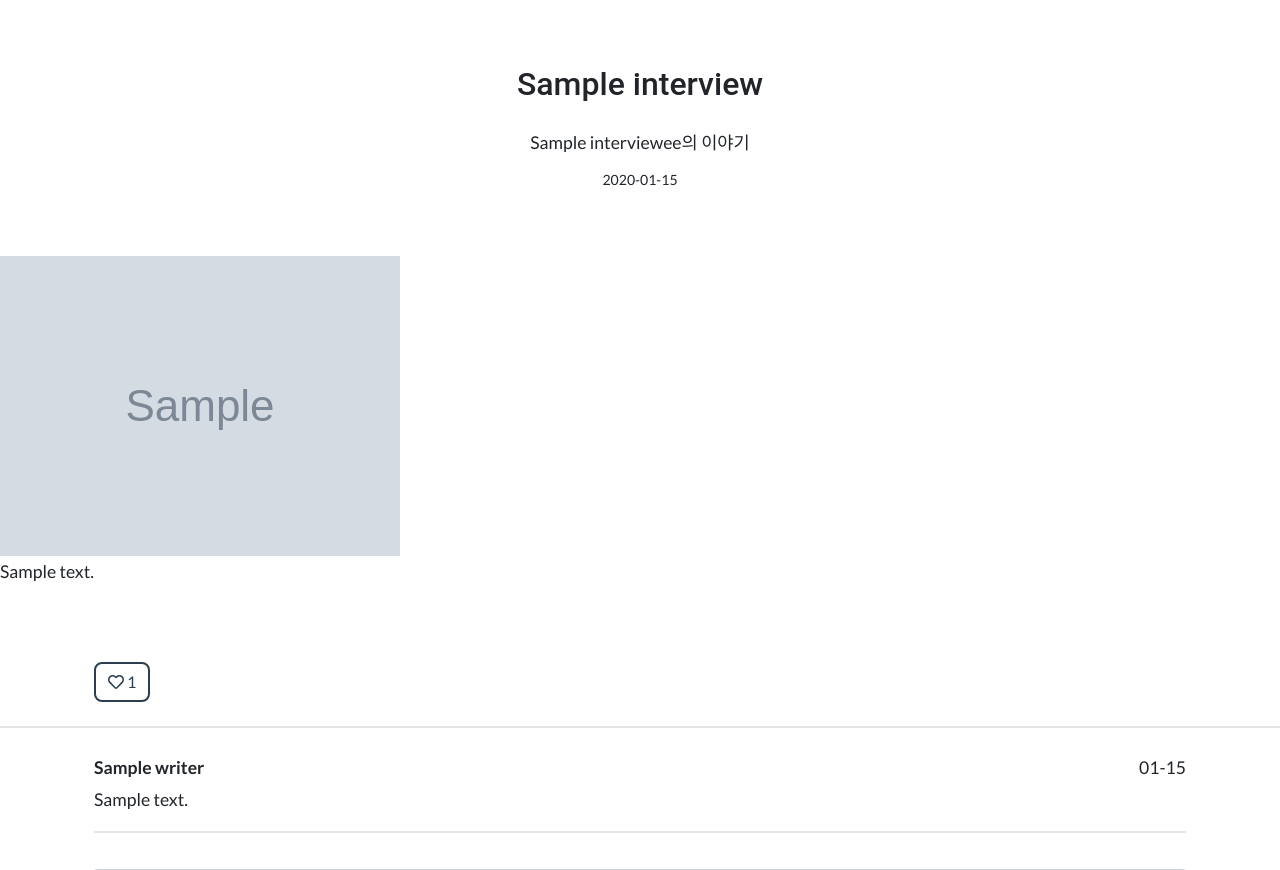
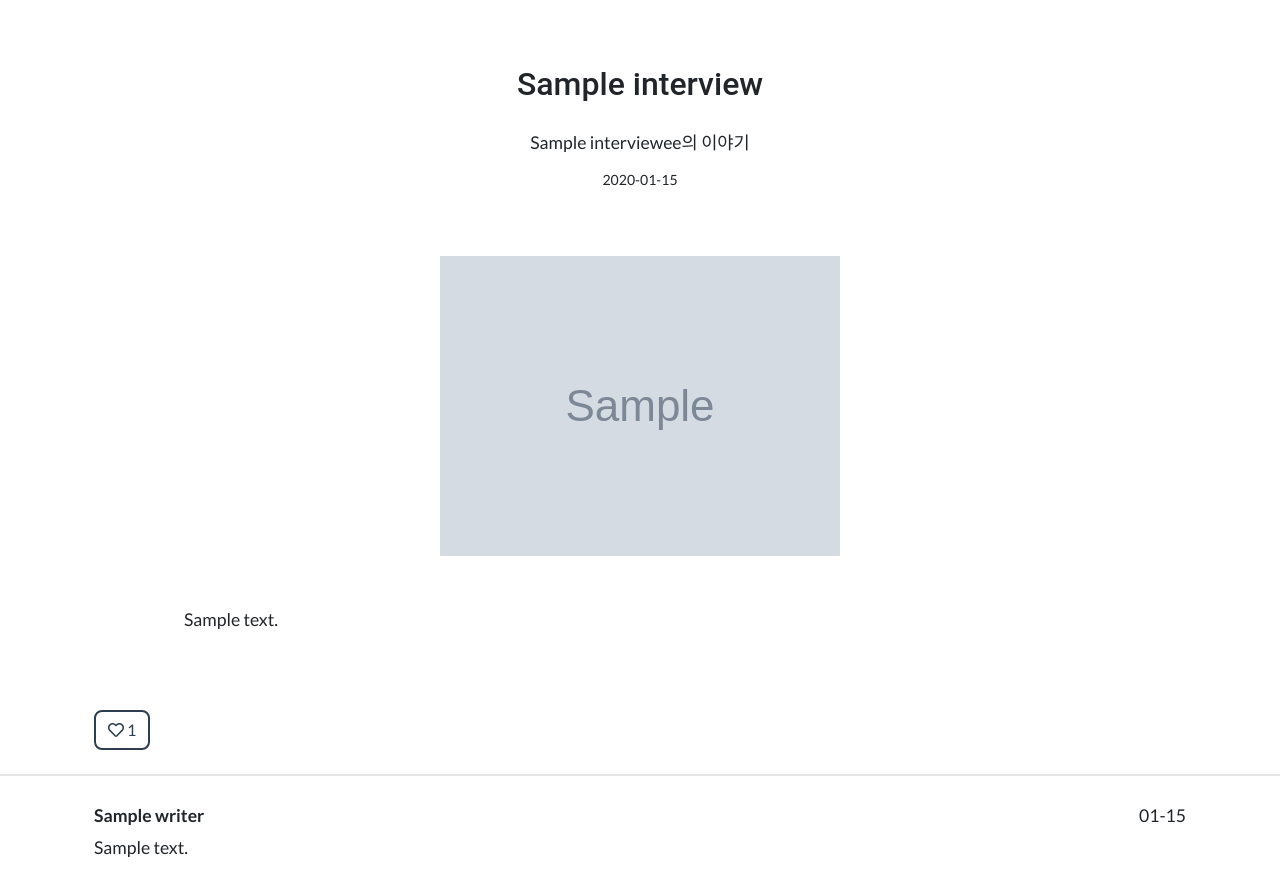
Before and after one commit to humansof42seoul/Humansof42, a Django app: template templates/interview/interview_detail.html in a window 1280 px wide. Shown: the part 73-943 px from the top of the page. Run offline with Django 3.2, Linux system fonts and the light colour scheme; the template is opened without the code that fills it: most values are stand-ins (such as "Sample title", 1, 10 or a date in 2020); grey boxes marked "Sample" are stand-in pictures; some libraries are stand-ins or nearby versions.

Commit message:
[FEAT] update interview detail page

```diff
--- a/templates/interview/interview_detail.html
+++ b/templates/interview/interview_detail.html
@@ -14,24 +14,24 @@
     </header>
 
     <article>
-    <div class="post-page-post">
-        <div class="post-image">
-            {% if image %}
-            <img class="img-fluid" src="{{ image.url }}"/><br>
-            {% endif %}
-        </div>
-        <div class="post-text">
-            {{ interview.content | safe }}
-        </div>
+{#    <div class="post-page-post">#}
+{#        <div class="post-image">#}
+{#            {% if image %}#}
+{#            <img class="img-fluid" src="{{ image.url }}"/><br>#}
+{#            {% endif %}#}
+{#        </div>#}
+{#        <div class="post-text">#}
+{#            {{ interview.content | safe }}#}
+{#        </div>#}
+{#    </div>#}
+    <div class="container mb-5" style="text-align:center;">
+        {% if image %}
+        <img class="img-fluid" src="{{ image.url }}" /><br>
+        {% endif %}
     </div>
-{#    <div class="container mb-5" style="text-align:center;">#}
-{#        {% if image %}#}
-{#        <img class="img-fluid" src="{{ image.url }}" /><br>#}
-{#        {% endif %}#}
-{#    </div>#}
-{#    <div class="container col-lg-8 col-md-10 mx-auto">#}
-{#        {{ interview.content | safe }}#}
-{#    </div>#}
+    <div class="container col-lg-8 col-md-10 mx-auto" style="max-width:960px;">
+        {{ interview.content | safe }}
+    </div>
     </article>
 
     <!-- like button part -->
```
Also changed, not shown: interview/views.py (+0 -29 lines).
